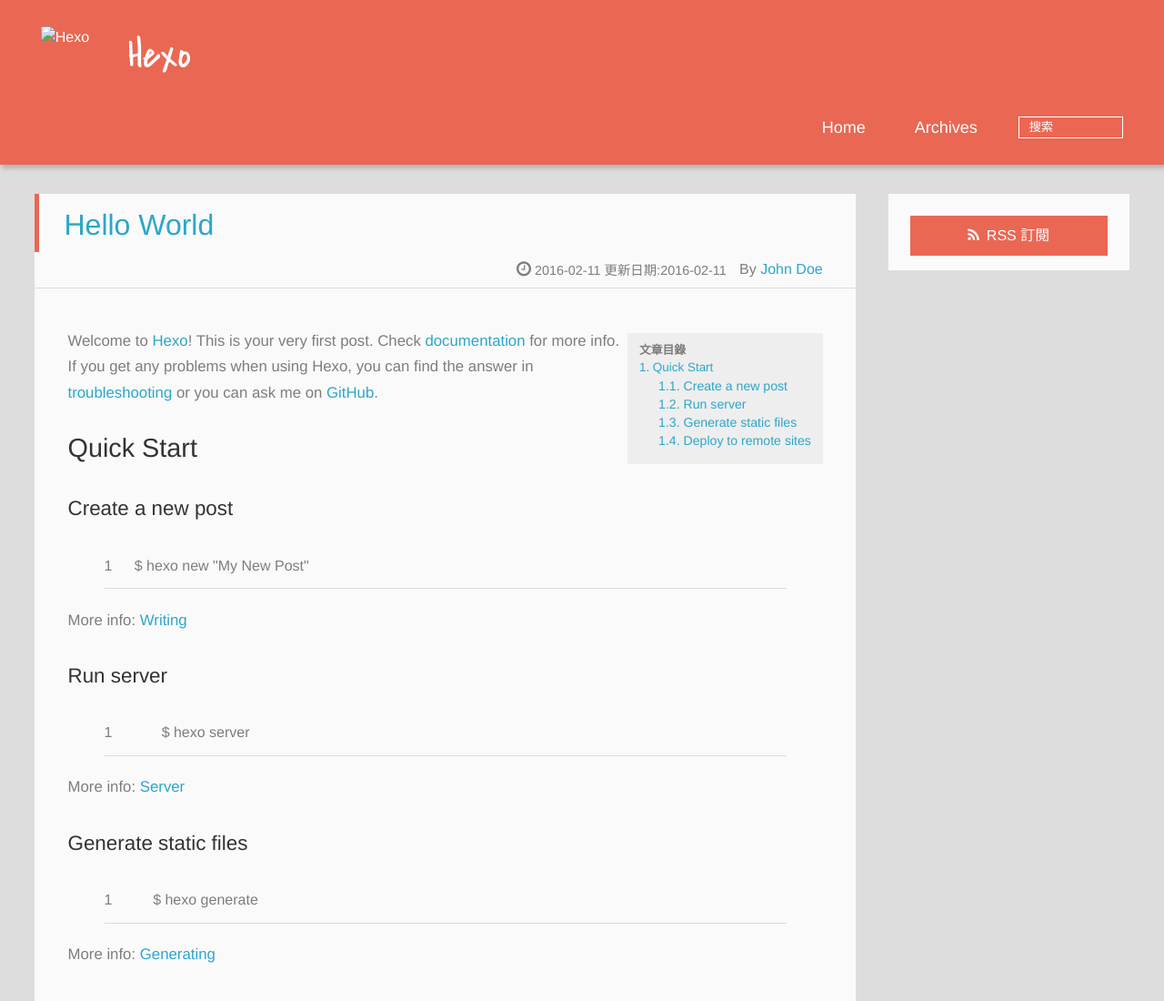
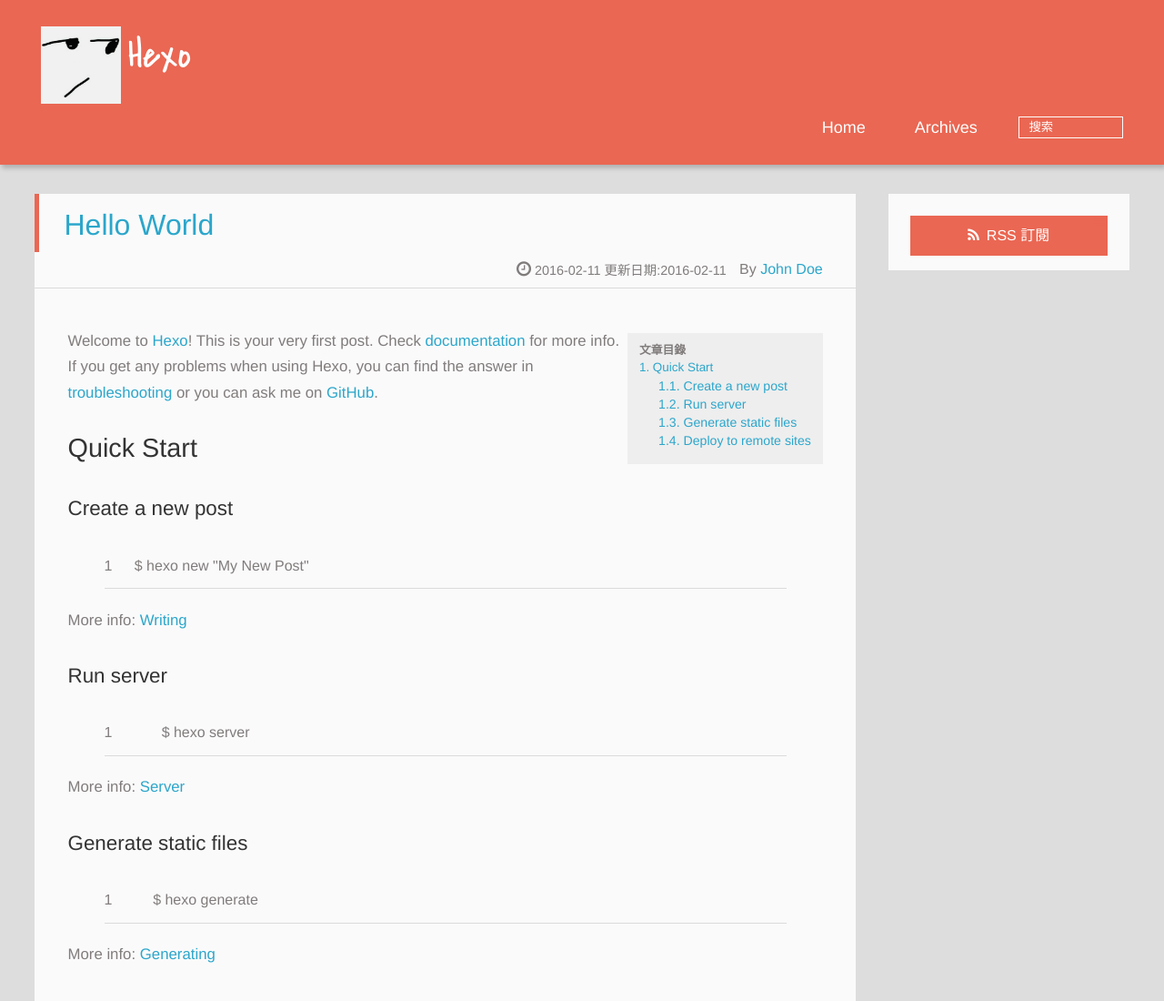
Before and after one commit to kongfanwu/kongfanwu.github.io, a plain HTML site: page 2016/02/11/hello-world/index.html in a window 1280 px wide. Shown: the top 1100 px of the page at 91% size. Drawn offline with Linux system fonts and the light colour scheme; files whose address does not match are found by name.

Commit message:
Site updated: 2016-02-11 21:45:58

```diff
--- a/2016/02/11/hello-world/index.html
+++ b/2016/02/11/hello-world/index.html
@@ -31,7 +31,7 @@
       <div>
 
 			<div id="imglogo">
-				<a href="/"><img src="/img/logo.svg" alt="Hexo" title="Hexo"/></a>
+				<a href="/"><img src="/img/logo.png" alt="Hexo" title="Hexo"/></a>
 			</div>
 
 			<div id="textlogo">
```
Also changed, not shown: archives/2016/02/index.html (+1 -1 lines), archives/2016/index.html (+1 -1 lines), archives/index.html (+1 -1 lines), index.html (+1 -1 lines), img/logo.svg (added).
